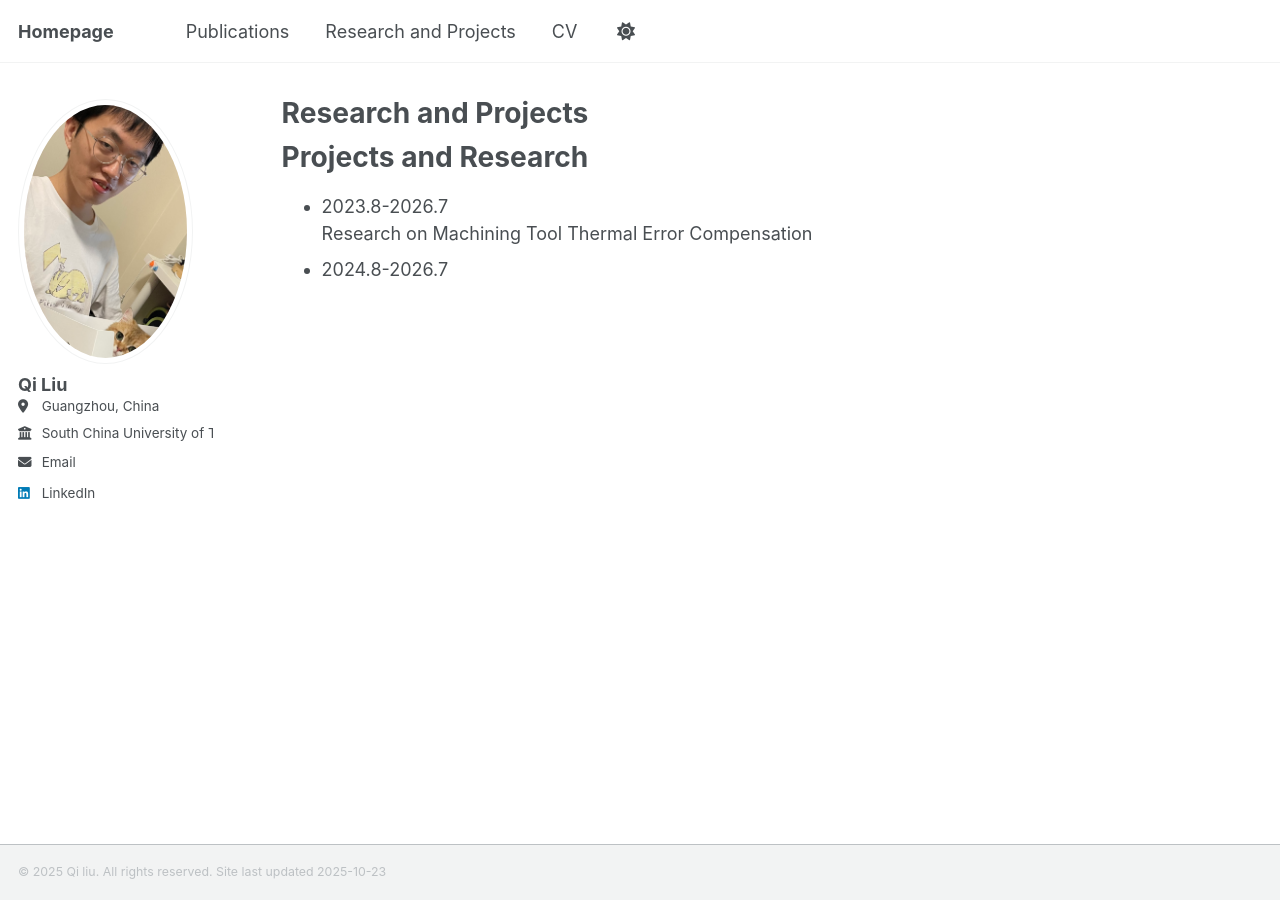
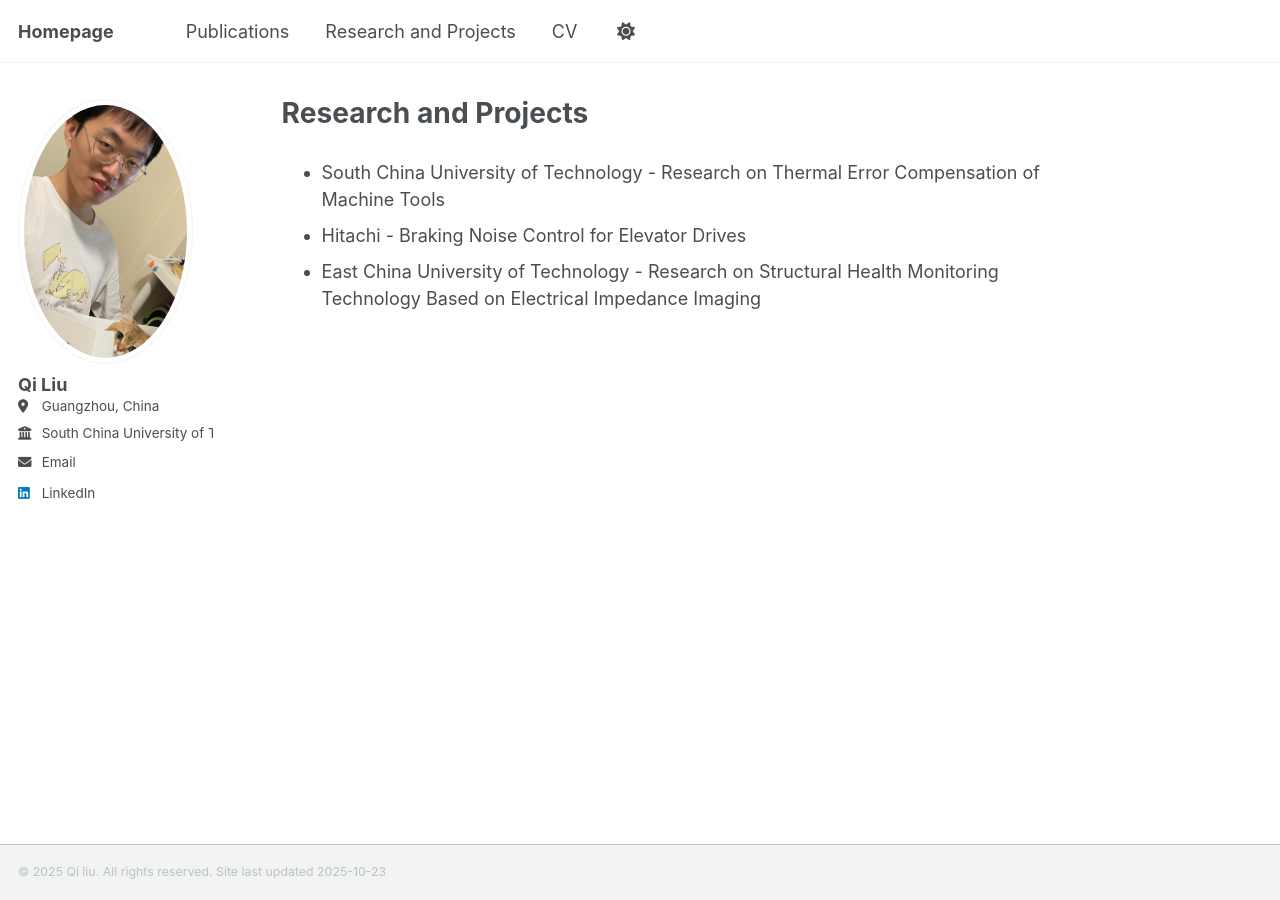
Before and after one commit to qiliu0701/qiliu0701.github.io, a Jekyll site: the page built from _pages/non-menu-page.md, in a window 1280 px wide. Built offline with Jekyll 4.4.1, drawn with Linux system fonts in a browser that asks for light colours; a script that is not in the unit is left out.

Commit message:
Update non-menu-page.md

```diff
--- a/_pages/non-menu-page.md
+++ b/_pages/non-menu-page.md
@@ -7,8 +7,6 @@
   - "/nmp.html"
 ---
 
-Projects and Research
-======
-* 2023.8-2026.7
-Research on Machining Tool Thermal Error Compensation
-* 2024.8-2026.7
+* South China University of Technology - Research on Thermal Error Compensation of Machine Tools
+* Hitachi - Braking Noise Control for Elevator Drives
+* East China University of Technology - Research on Structural Health Monitoring Technology Based on Electrical Impedance Imaging
```
Also changed, not shown: other parts of _pages/non-menu-page.md (+1 -1 lines).
